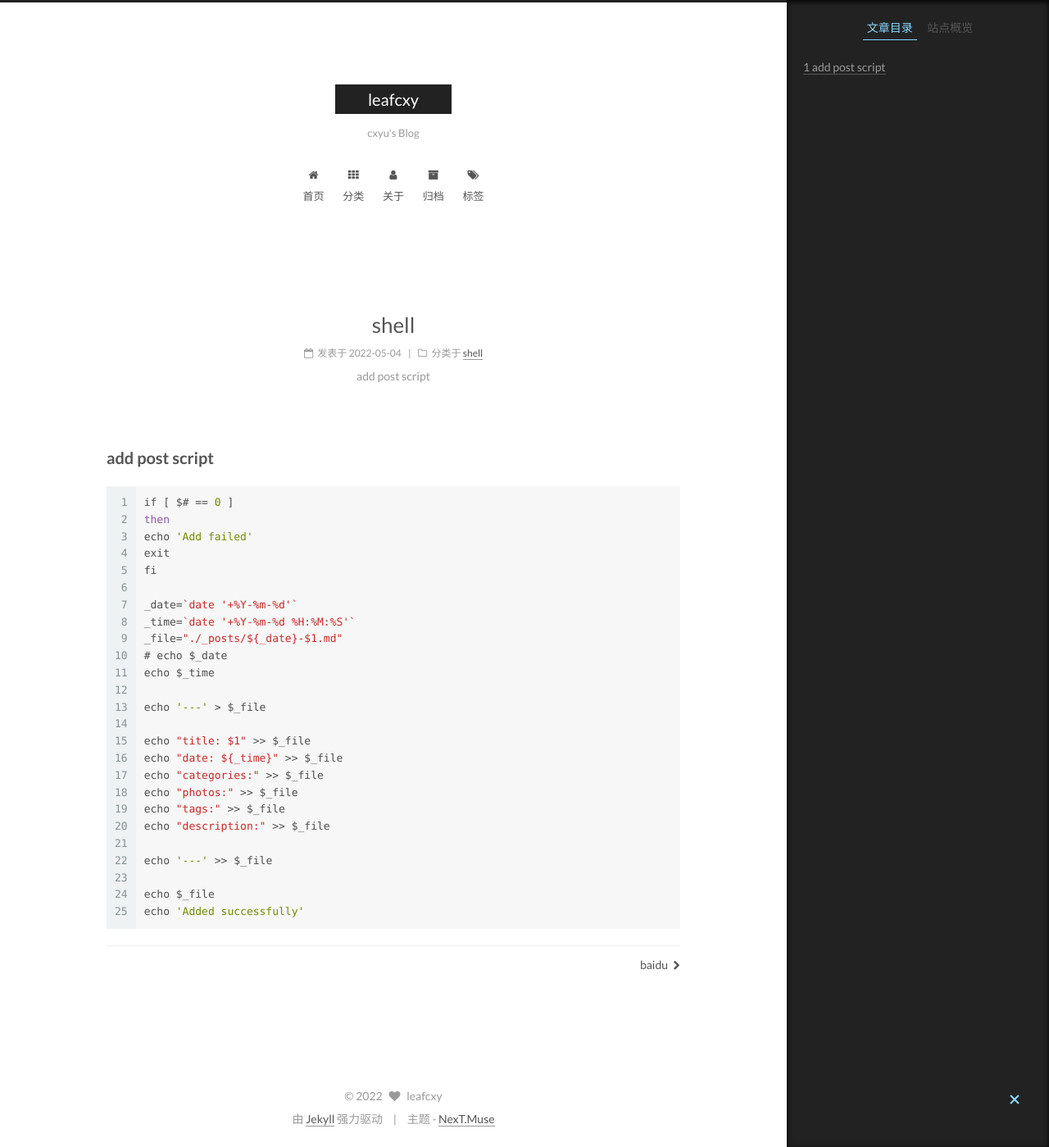
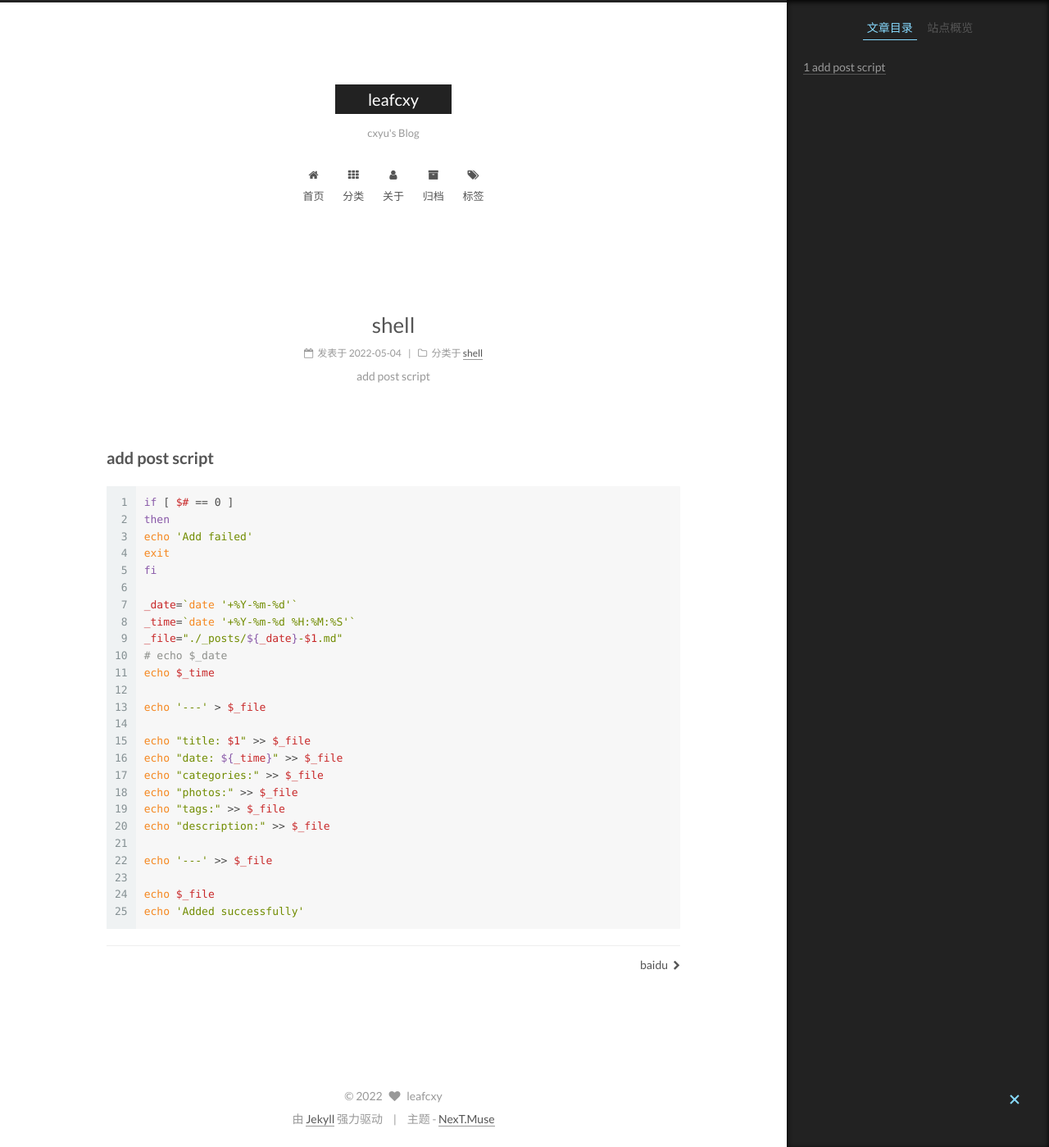
Before and after one commit to leafcxy/leafcxy.github.io, a Jekyll site: the page built from _posts/2022-05-04-shell.md, in a window 1280 px wide and 1399 px high. Shown: the whole window at 82% size. Built offline with Jekyll 4.4.1, drawn with Linux system fonts in a browser that asks for light colours; comment, search, counter and statistics services are not loaded.

Commit message:
sql -- > sh

````diff
--- a/_posts/2022-05-04-shell.md
+++ b/_posts/2022-05-04-shell.md
@@ -8,7 +8,7 @@ description: add post script
 
 ## add post script
 
-```sql
+```sh
 if [ $# == 0 ]
 then
 echo 'Add failed'
````
